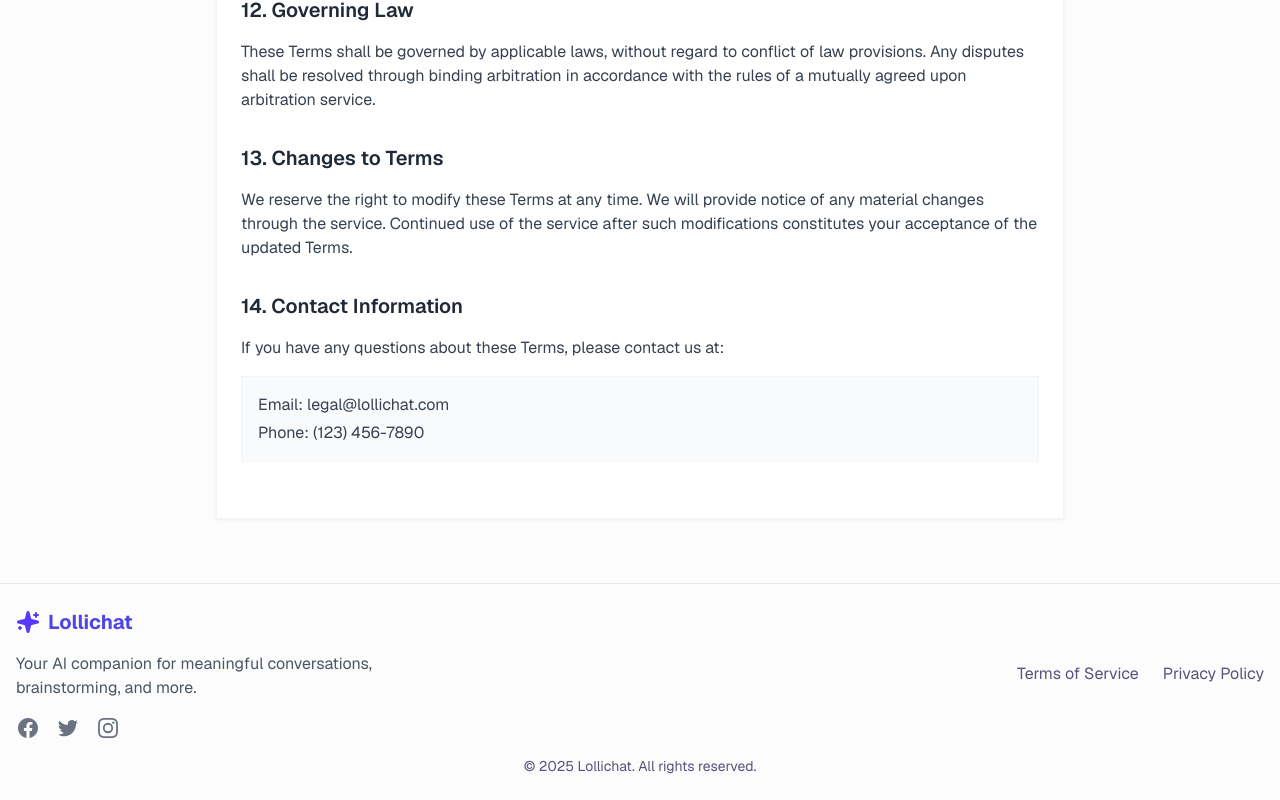
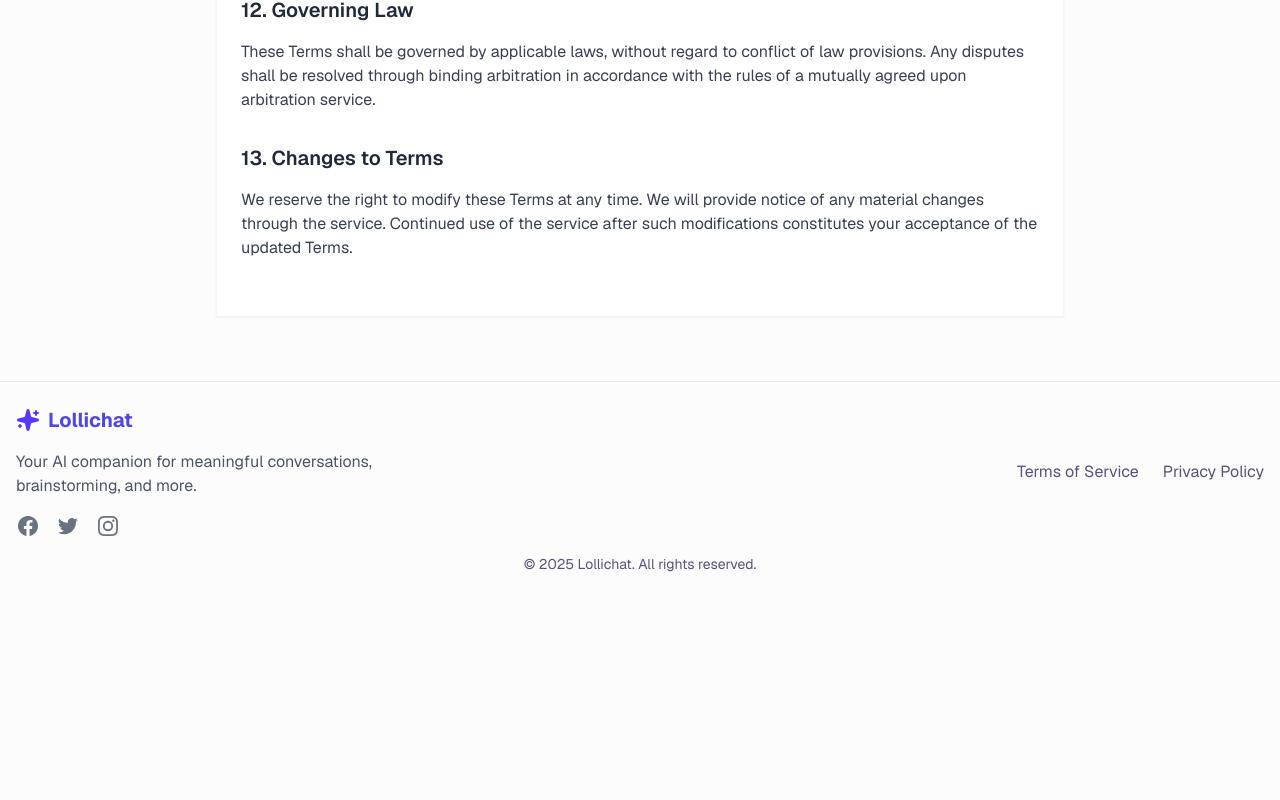
Before and after one commit to Haysam-Bin-Tahir/lollichat-ai, a Next.js app: page /terms-of-service in a window 1280 px wide. Shown: the part 2274-3074 px from the top of the page. After the commit the page ends 2872 px from the top, so only its background shows below. Built offline with nearby package versions, Linux system fonts and the light colour scheme; no server answers; a web font is replaced by a local one.

Commit message:
remove dummy section

```diff
--- a/app/privacy-policy/page.tsx
+++ b/app/privacy-policy/page.tsx
@@ -192,7 +192,7 @@ const PrivacyPolicy = () => {
           </p>
         </section>
 
-        <section className="mb-8">
+        {/* <section className="mb-8">
           <h2 className="text-xl font-semibold mb-4 text-gray-800">
             12. Contact Us
           </h2>
@@ -204,7 +204,7 @@ const PrivacyPolicy = () => {
             <p className="text-gray-700 mb-1">Email: privacy@lollichat.com</p>
             <p className="text-gray-700">Phone: (123) 456-7890</p>
           </div>
-        </section>
+        </section> */}
       </div>
     </main>
   );
--- a/app/terms-of-service/page.tsx
+++ b/app/terms-of-service/page.tsx
@@ -216,7 +216,7 @@ const TermsOfService = () => {
           </p>
         </section>
 
-        <section className="mb-8">
+        {/* <section className="mb-8">
           <h2 className="text-xl font-semibold mb-4 text-gray-800">
             14. Contact Information
           </h2>
@@ -227,7 +227,7 @@ const TermsOfService = () => {
             <p className="text-gray-700 mb-1">Email: legal@lollichat.com</p>
             <p className="text-gray-700">Phone: (123) 456-7890</p>
           </div>
-        </section>
+        </section> */}
       </div>
     </main>
   );
```
